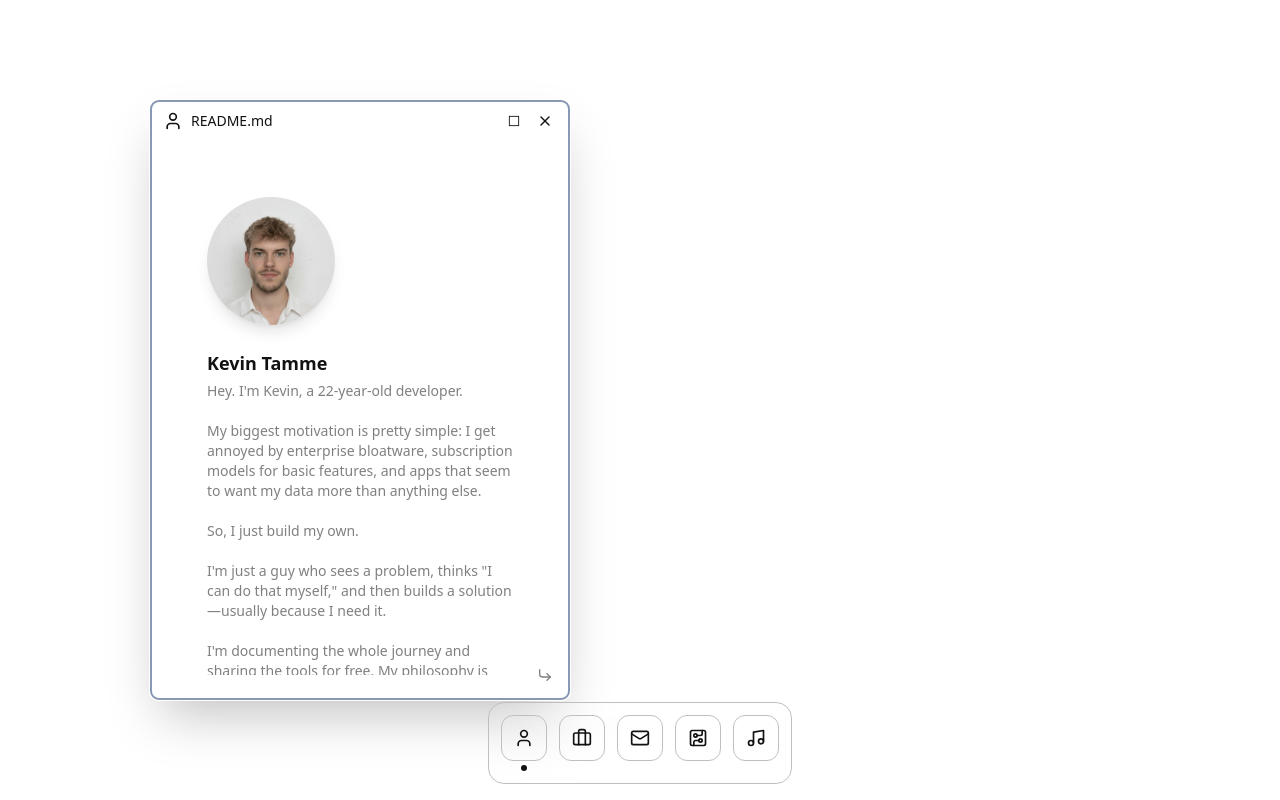
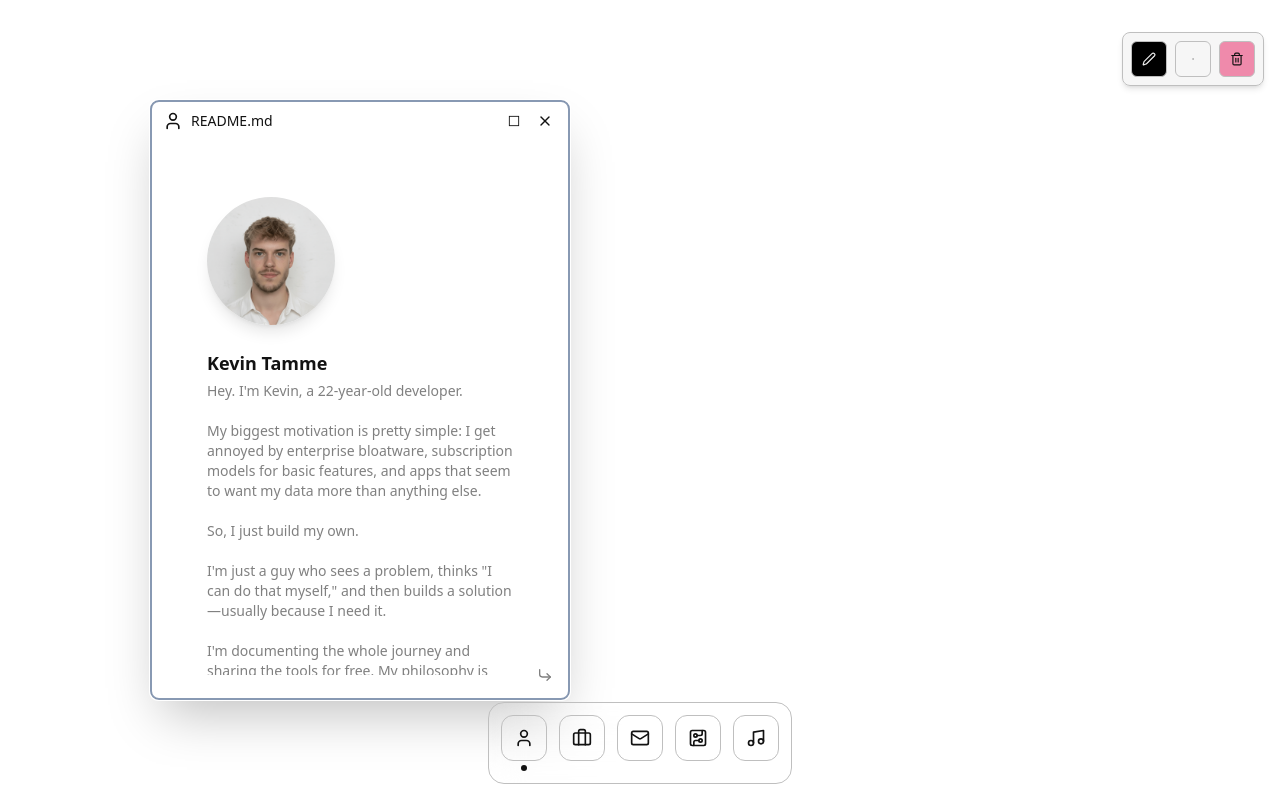
Before and after one commit to warumkev/portfolio, a Next.js app: page / in a window 1280 px wide. Built offline with nearby package versions, Linux system fonts and the light colour scheme.

Commit message:
Add background scribble canvas and pen toolbar to DesktopView; implement drawing functionality with customizable pen color and size

```diff
--- a/components/DesktopView.tsx
+++ b/components/DesktopView.tsx
@@ -1,7 +1,7 @@
 "use client";
 import React, { useRef, useState, useEffect } from "react";
 import { AnimatePresence, motion, useDragControls } from "framer-motion";
-import { X, CornerDownRight } from "lucide-react";
+import { X, CornerDownRight, Pen, Trash2, Circle } from "lucide-react";
 import { APP_CONFIG, AppConfig } from "@/config/apps";
 
 // (Splash/login removed) The desktop loads immediately.
@@ -283,6 +283,23 @@ export default function DesktopView() {
   );
   const [highestZIndex, setHighestZIndex] = useState(11);
   const constraintsRef = useRef<HTMLDivElement>(null);
+  const canvasRef = useRef<HTMLCanvasElement | null>(null);
+  const drawingState = useRef<{
+    drawing: boolean;
+    lastX: number;
+    lastY: number;
+    pointerId: number | null;
+  }>({
+    drawing: false,
+    lastX: 0,
+    lastY: 0,
+    pointerId: null,
+  });
+  // pen settings (refs used inside canvas handlers for latest values)
+  const penColorRef = useRef<string>("#000000");
+  const penSizeRef = useRef<number>(2);
+  const [penColor, setPenColor] = useState<string>("#000000");
+  const [penSize, setPenSize] = useState<number>(2);
 
   useEffect(() => {
     // Prevent scrolling on desktop view
@@ -290,6 +307,123 @@ export default function DesktopView() {
     document.body.style.overflow = "hidden";
     return () => {
       document.body.style.overflow = originalOverflow;
+    };
+  }, []);
+
+  // Setup background scribble canvas (black pen on white)
+  useEffect(() => {
+    const canvas = canvasRef.current;
+    if (!canvas) return;
+    const ctx = canvas.getContext("2d");
+    if (!ctx) return;
+
+    const resize = () => {
+      const rect = canvas.getBoundingClientRect();
+      const dpr = window.devicePixelRatio || 1;
+      const w = Math.max(1, Math.floor(rect.width));
+      const h = Math.max(1, Math.floor(rect.height));
+      canvas.width = Math.floor(w * dpr);
+      canvas.height = Math.floor(h * dpr);
+      canvas.style.width = `${w}px`;
+      canvas.style.height = `${h}px`;
+      ctx.resetTransform?.();
+      ctx.scale(dpr, dpr);
+      // fill white background
+      ctx.fillStyle = "#ffffff";
+      ctx.fillRect(0, 0, w, h);
+      // set default drawing style (will be overridden by current pen settings on draw)
+      ctx.lineJoin = "round";
+      ctx.lineCap = "round";
+      ctx.lineWidth = penSizeRef.current;
+      ctx.strokeStyle = penColorRef.current;
+    };
+
+    resize();
+    window.addEventListener("resize", resize);
+
+    const getPos = (ev: PointerEvent) => {
+      const rect = canvas.getBoundingClientRect();
+      return { x: ev.clientX - rect.left, y: ev.clientY - rect.top };
+    };
+
+    const onPointerDown = (ev: PointerEvent) => {
+      // Only left/mouse or touch/pen
+      if (ev.button && ev.button !== 0) return;
+      canvas.setPointerCapture?.(ev.pointerId);
+      drawingState.current.drawing = true;
+      drawingState.current.pointerId = ev.pointerId;
+      const pos = getPos(ev);
+      drawingState.current.lastX = pos.x;
+      drawingState.current.lastY = pos.y;
+      // apply current pen settings
+      ctx.lineWidth = penSizeRef.current;
+      ctx.strokeStyle = penColorRef.current;
+      ctx.beginPath();
+      ctx.moveTo(pos.x, pos.y);
+      // initialize previous point for smoothing
+      // store last drawn point in case move events are sparse
+      drawingState.current.lastX = pos.x;
+      drawingState.current.lastY = pos.y;
+      ev.preventDefault();
+    };
+
+    const onPointerMove = (ev: PointerEvent) => {
+      if (
+        !drawingState.current.drawing ||
+        drawingState.current.pointerId !== ev.pointerId
+      )
+        return;
+      const pos = getPos(ev);
+      // ensure current pen settings in case they changed mid-draw
+      ctx.lineWidth = penSizeRef.current;
+      ctx.strokeStyle = penColorRef.current;
+      // midpoint smoothing using quadratic curve
+      const lastX = drawingState.current.lastX;
+      const lastY = drawingState.current.lastY;
+      const midX = (lastX + pos.x) / 2;
+      const midY = (lastY + pos.y) / 2;
+      ctx.quadraticCurveTo(lastX, lastY, midX, midY);
+      ctx.stroke();
+      // update last point to current for next segment
+      drawingState.current.lastX = pos.x;
+      drawingState.current.lastY = pos.y;
+      ev.preventDefault();
+    };
+
+    const endDrawing = (ev: PointerEvent) => {
+      if (
+        !drawingState.current.drawing ||
+        drawingState.current.pointerId !== ev.pointerId
+      )
+        return;
+      drawingState.current.drawing = false;
+      drawingState.current.pointerId = null;
+      // finalize path
+      try {
+        ctx.stroke();
+        ctx.closePath();
+      } catch (e) {
+        /* ignore */
+      }
+      try {
+        canvas.releasePointerCapture?.(ev.pointerId);
+      } catch (e) {
+        /* ignore */
+      }
+      ev.preventDefault();
+    };
+
+    canvas.addEventListener("pointerdown", onPointerDown);
+    canvas.addEventListener("pointermove", onPointerMove);
+    window.addEventListener("pointerup", endDrawing);
+    window.addEventListener("pointercancel", endDrawing);
+
+    return () => {
+      window.removeEventListener("resize", resize);
+      canvas.removeEventListener("pointerdown", onPointerDown);
+      canvas.removeEventListener("pointermove", onPointerMove);
+      window.removeEventListener("pointerup", endDrawing);
+      window.removeEventListener("pointercancel", endDrawing);
     };
   }, []);
 
@@ -421,6 +555,87 @@ export default function DesktopView() {
       ref={constraintsRef}
       className="h-[100dvh] w-screen overflow-hidden text-primary font-sans relative select-none"
     >
+      {/* Background scribble canvas (below windows) */}
+      <canvas
+        ref={canvasRef}
+        className="absolute inset-0 w-full h-full z-0 touch-none"
+        aria-hidden="true"
+      />
+      {/* Floating pen toolbar (draggable, single row, less transparent) */}
+      <motion.div
+        drag
+        dragConstraints={constraintsRef}
+        dragElastic={0.12}
+        dragMomentum={false}
+        whileDrag={{ scale: 0.995 }}
+        className="absolute right-4 top-8 z-40"
+      >
+        <div className="flex items-center gap-2 p-2 bg-background/50 backdrop-blur-sm border border-border rounded-lg shadow-md">
+          {/* Color swatch button */}
+          <button
+            className="w-9 h-9 rounded-md flex items-center justify-center border border-border relative overflow-hidden"
+            aria-label="Pick pen color"
+            title="Pen color"
+            style={{ backgroundColor: penColor }}
+            onPointerDown={(e) => e.stopPropagation()}
+            onMouseDown={(e) => e.stopPropagation()}
+          >
+            <Pen size={14} className="text-secondary" />
+            <input
+              type="color"
+              value={penColor}
+              onChange={(e) => {
+                setPenColor(e.target.value);
+                penColorRef.current = e.target.value;
+              }}
+              className="absolute inset-0 w-full h-full opacity-0 cursor-pointer"
+              aria-label="Pen color"
+            />
+          </button>
+
+          {/* Size button: cycles through presets */}
+          <button
+            onClick={(e) => {
+              e.stopPropagation();
+              const presets = [2, 4, 8, 12, 20];
+              const idx = presets.indexOf(penSizeRef.current);
+              const next = presets[(idx + 1) % presets.length];
+              setPenSize(next);
+              penSizeRef.current = next;
+            }}
+            className="w-9 h-9 rounded-md flex items-center justify-center border border-border"
+            aria-label="Cycle pen size"
+            title={`Pen size: ${penSize}px`}
+          >
+            <Circle
+              size={12}
+              style={{ width: penSize, height: penSize, color: penColor }}
+            />
+          </button>
+
+          {/* Clear button */}
+          <button
+            onClick={(e) => {
+              e.stopPropagation();
+              const canvas = canvasRef.current;
+              if (!canvas) return;
+              const ctx = canvas.getContext("2d");
+              if (!ctx) return;
+              const rect = canvas.getBoundingClientRect();
+              ctx.resetTransform?.();
+              const dpr = window.devicePixelRatio || 1;
+              ctx.scale(dpr, dpr);
+              ctx.fillStyle = "#ffffff";
+              ctx.fillRect(0, 0, rect.width, rect.height);
+            }}
+            className="w-9 h-9 rounded-md flex items-center justify-center border border-border bg-destructive/50 text-primary"
+            aria-label="Clear canvas"
+            title="Clear canvas"
+          >
+            <Trash2 size={14} />
+          </button>
+        </div>
+      </motion.div>
       {/* Windows */}
       {Object.values(windows).map((winState) => {
         if (winState.isOpen) {
```
